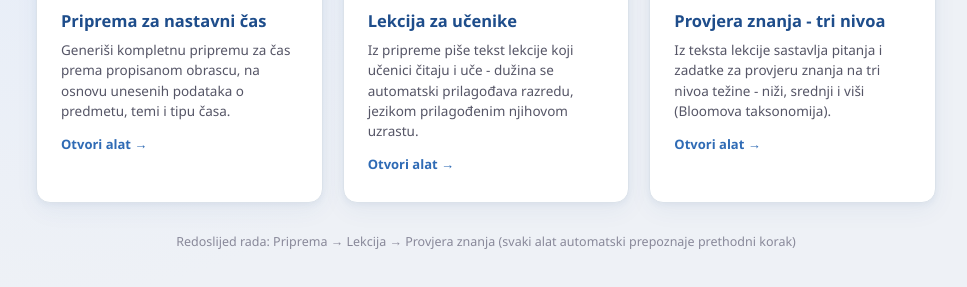
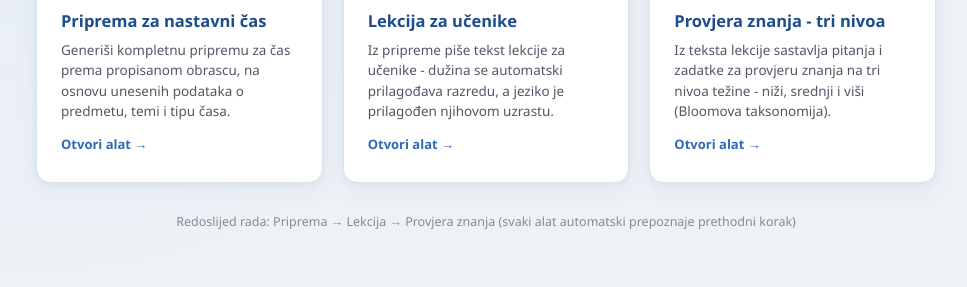
Before and after one commit to eklektikans/Priprema_NZ, a plain HTML site: page index.html in a window 1280 px wide. Shown: the part 261-548 px from the top of the page, without its empty margins (154-1121 px from the left). Drawn offline with Linux system fonts and the light colour scheme.

Commit message:
Update index.html

```diff
--- a/index.html
+++ b/index.html
@@ -106,7 +106,7 @@
     <a class="kartica" href="G_lekcija_V1_0.html">
       <span class="ikona">📖</span>
       <h2>Lekcija za učenike</h2>
-      <p>Iz pripreme piše tekst lekcije koji učenici čitaju i uče - dužina se automatski prilagođava razredu, jezikom prilagođenim njihovom uzrastu.</p>
+      <p>Iz pripreme piše tekst lekcije za učenike - dužina se automatski prilagođava razredu, a jeziko je prilagođen njihovom uzrastu.</p>
       <span class="strelica">Otvori alat →</span>
     </a>
     <a class="kartica" href="G_provjera_znanja_V1_0.html">
```
